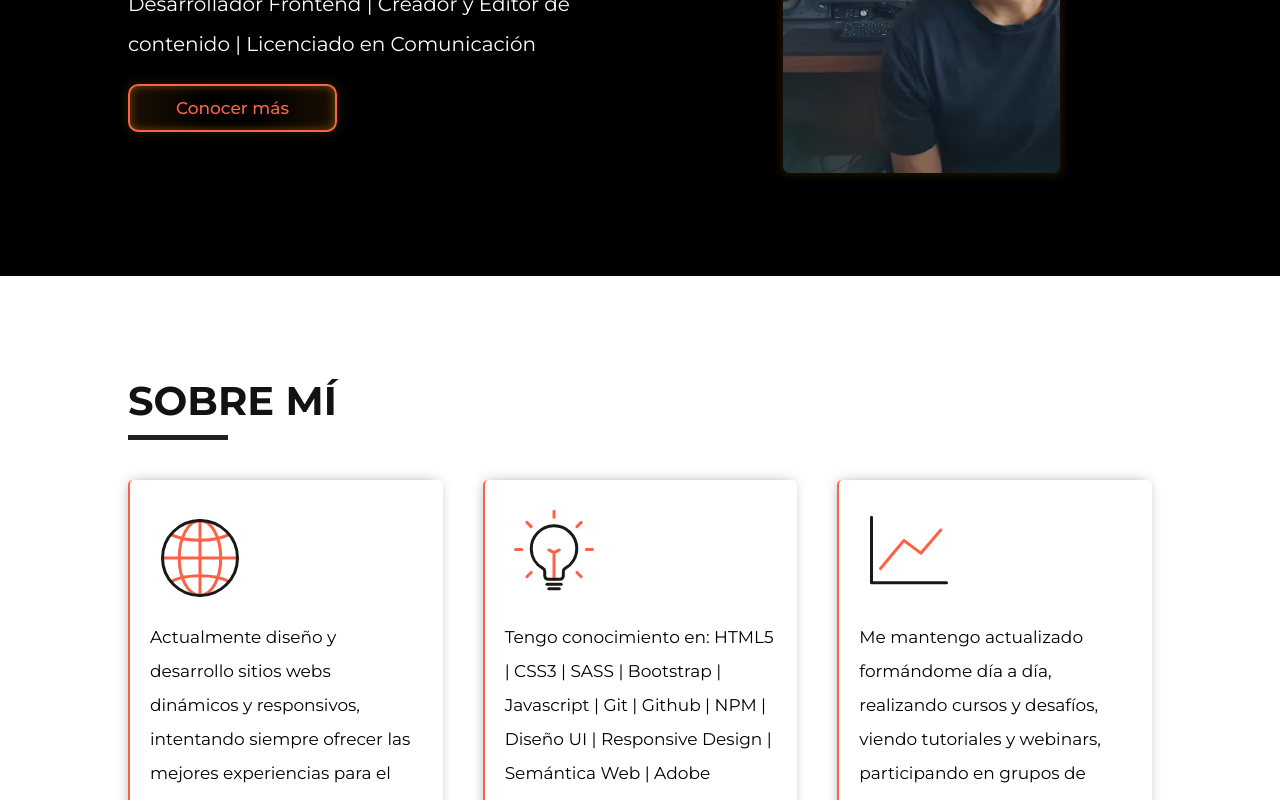
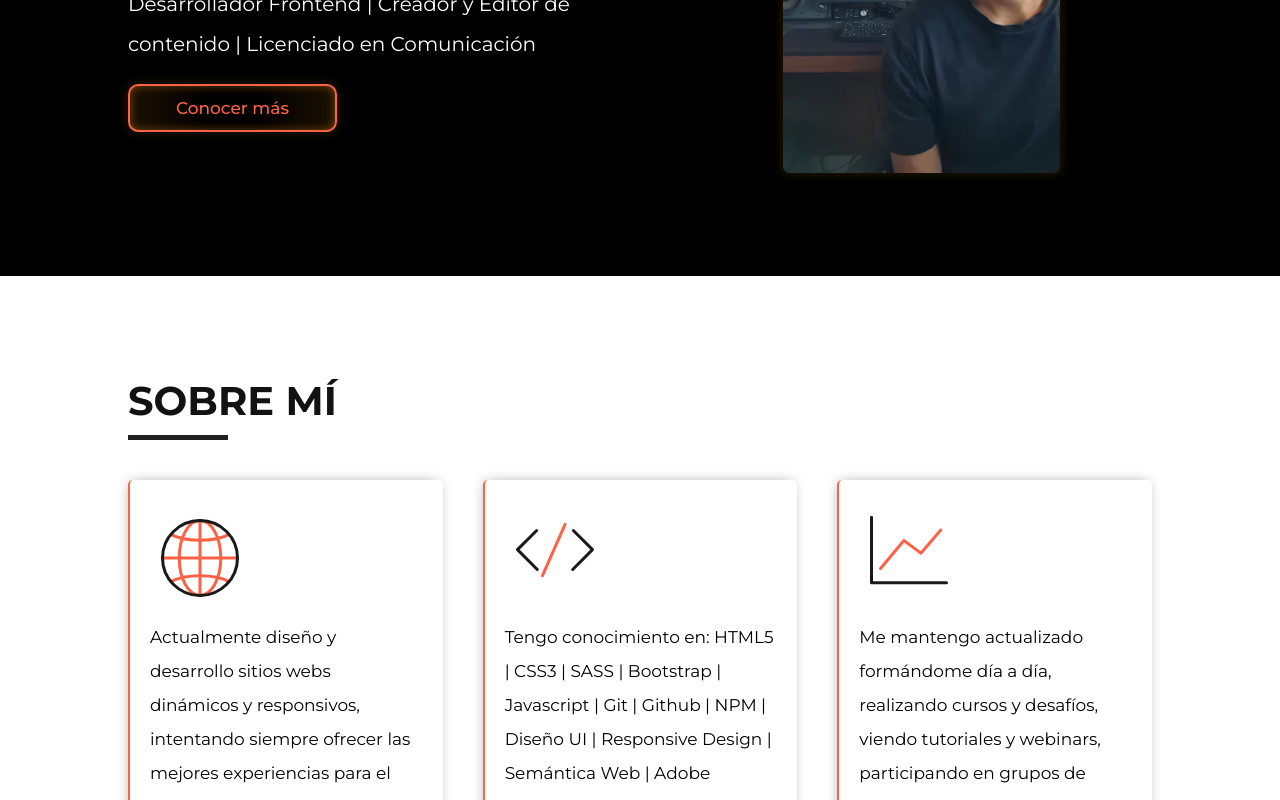
Before and after one commit to LucianoTreachi/Portfolio-Personal, a plain HTML site: page index.html in a window 1280 px wide. Shown: the part 378-1178 px from the top of the page. Drawn offline with nearby package versions, Linux system fonts and the light colour scheme.

Commit message:
Modifiqué un svg

```diff
--- a/index.html
+++ b/index.html
@@ -163,7 +163,7 @@
           </div>
 
           <div class="about-card">
-            <img src="./assets/svg/bulb.svg" alt="Icono">
+            <img src="./assets/svg/code.svg" alt="Icono">
             <p>
               Tengo conocimiento en: HTML5 | CSS3 | SASS | Bootstrap | Javascript | Git | Github | NPM | Diseño UI |
               Responsive Design | Semántica Web | Adobe Photoshop | Adobe Premier Pro | Fl Studio.
```
Also changed, not shown: assets/svg/code.svg (added).
